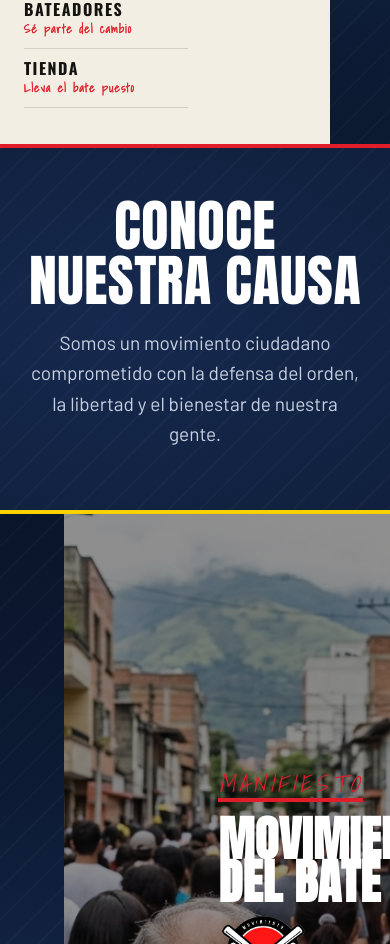
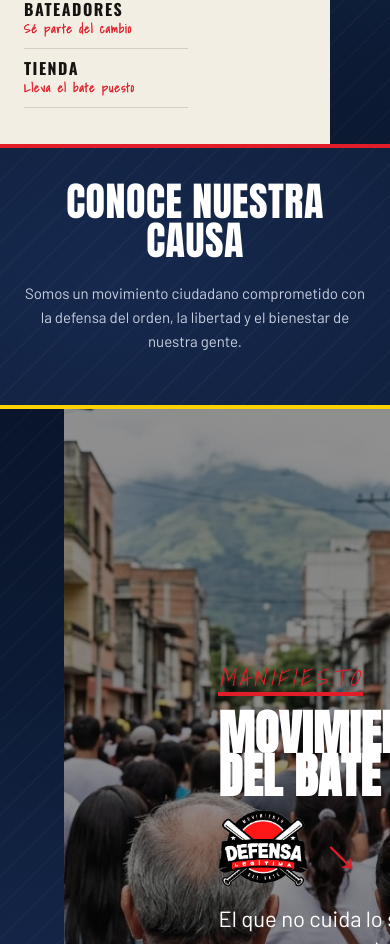
Before and after one commit to EsneiderCdD/movimiento-bate, a Next.js app: page / in a window 390 px wide. Shown: the part 833-1777 px from the top of the page. Built offline with nearby package versions, Linux system fonts and the light colour scheme.

Commit message:
feat(SectionHeader): responsive 1000px - 750px

```diff
--- a/src/components/reusables/sectionHeader/SectionHeader.module.css
+++ b/src/components/reusables/sectionHeader/SectionHeader.module.css
@@ -68,3 +68,31 @@
 .ctaBtn:hover {
   background: var(--rojo-hover);
 }
+
+@media (max-width: 1000px) {
+  .section {
+    padding: 40px 24px 20px;
+  }
+
+  .title {
+    font-size: 48px;
+  }
+
+  .subtitle {
+    font-size: 17px;
+  }
+}
+
+@media (max-width: 750px) {
+  .section {
+    padding: 34px 20px 16px;
+  }
+
+  .title {
+    font-size: 40px;
+  }
+
+  .subtitle {
+    font-size: 15px;
+  }
+}
```
